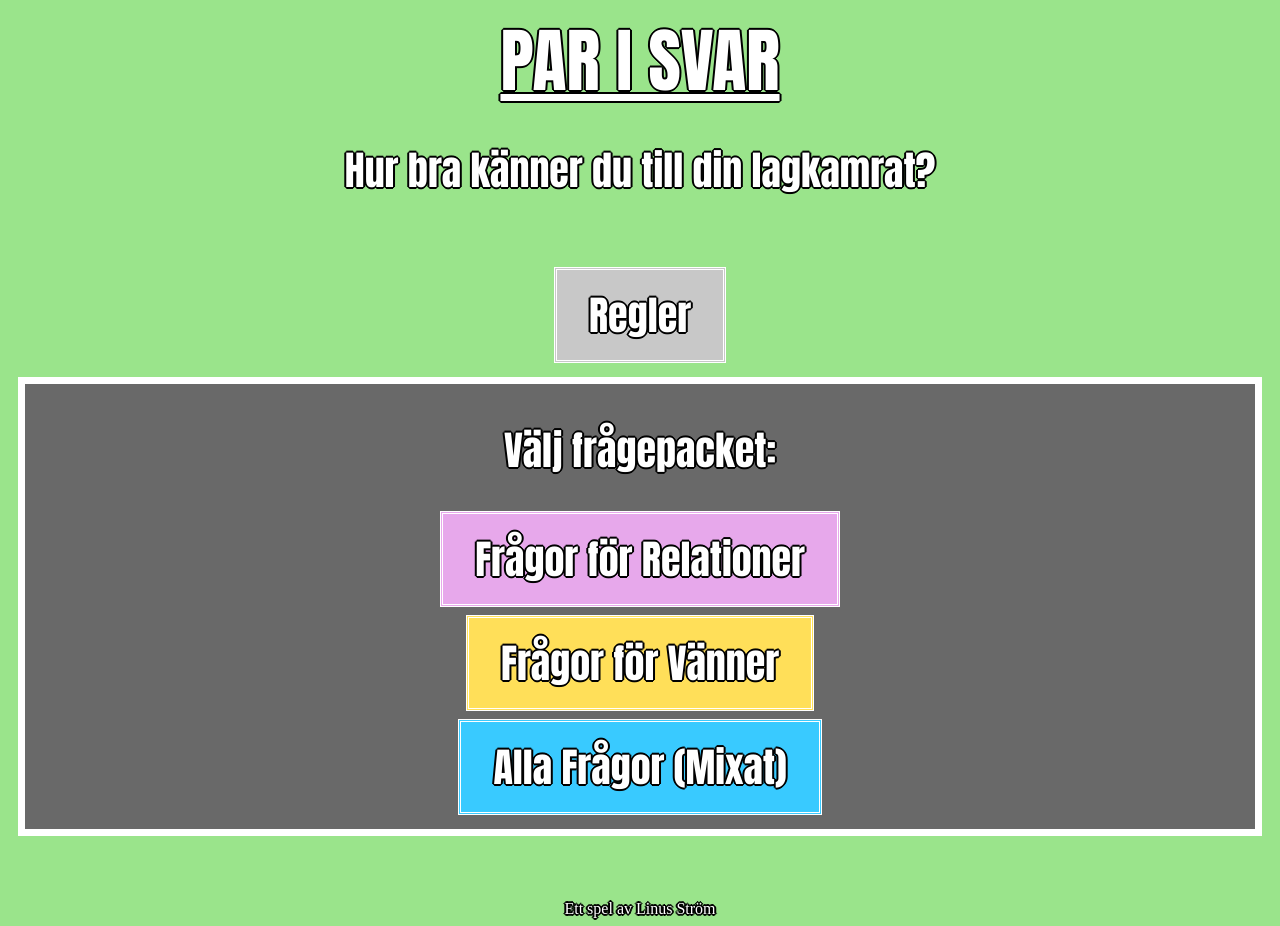
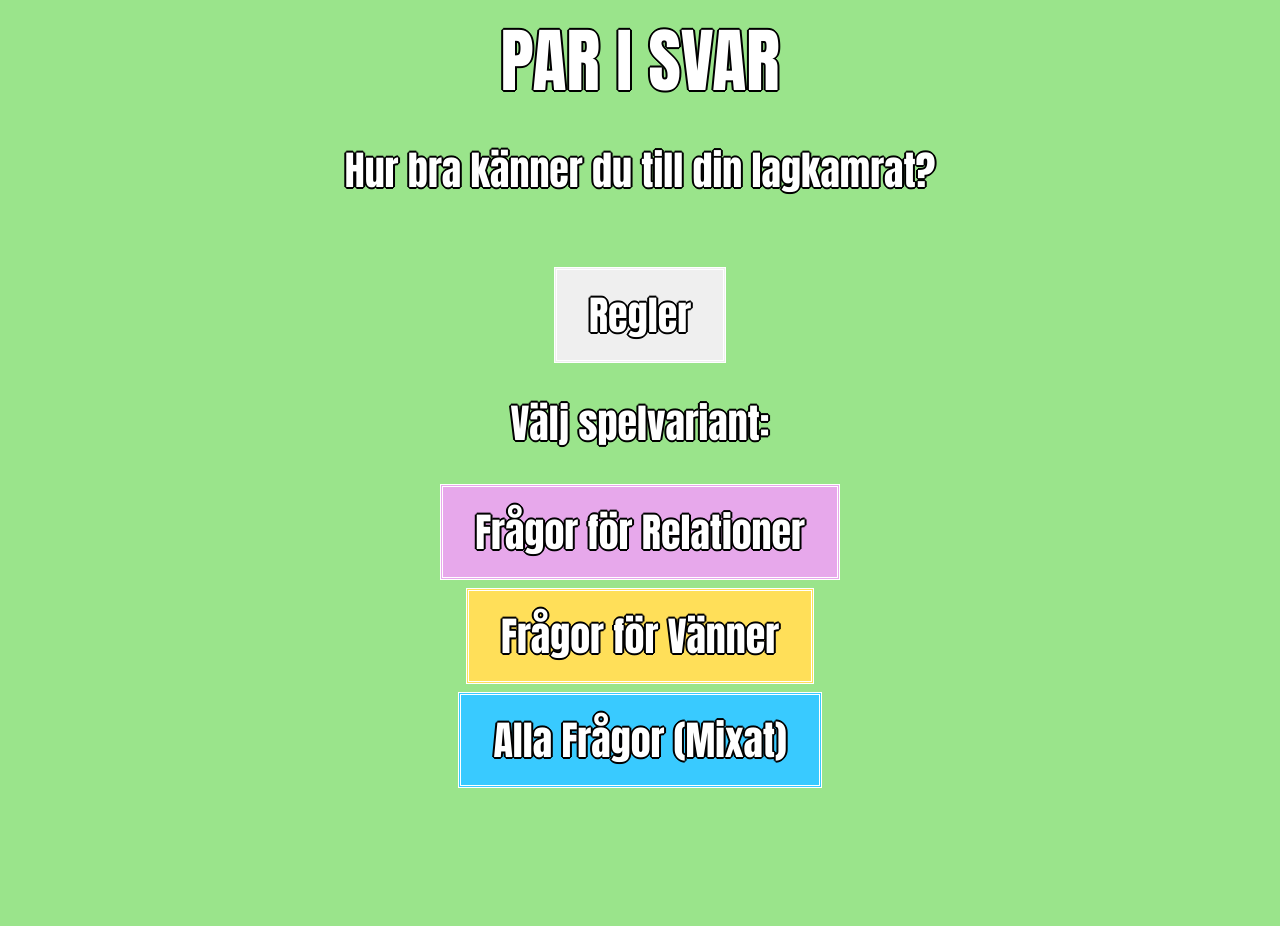
Before and after one commit to ZataTheCreator/ZwordYT.github.io, a plain HTML site: page index.html in a window 1280 px wide. After the commit the page ends 800 px from the top, so only its background shows below. Drawn offline with Linux system fonts and the light colour scheme.

Commit message:
1.3
Senaste 1.2 skulle vara 1.3. Laddar upp den igen med rätt namn

```diff
--- a/Alla frågor/stylealla.css
+++ b/Alla frågor/stylealla.css
@@ -38,11 +38,6 @@ p {
 	font-size: 30px;
 }
 
-p1 {
-	color: white;
-	text-shadow: 2px 0 0 #000, -2px 0 0 #000, 0 2px 0 #000, 0 -2px 0 #000, 1px 1px #000, -1px -1px 0 #000, 1px -1px 0 #000, -1px 1px 0 #000;
-}
-
 .button {
   border: double;
   color: white;
--- a/Relationer/stylerelationer.css
+++ b/Relationer/stylerelationer.css
@@ -38,11 +38,6 @@ p {
 	font-size: 30px;
 }
 
-p1 {
-	color: white;
-	text-shadow: 2px 0 0 #000, -2px 0 0 #000, 0 2px 0 #000, 0 -2px 0 #000, 1px 1px #000, -1px -1px 0 #000, 1px -1px 0 #000, -1px 1px 0 #000;
-}
-
 .button {
   border: double;
   color: white;
--- a/Vänner/stylevänner.css
+++ b/Vänner/stylevänner.css
@@ -38,11 +38,6 @@ p {
 	font-size: 30px;
 }
 
-p1 {
-	color: white;
-	text-shadow: 2px 0 0 #000, -2px 0 0 #000, 0 2px 0 #000, 0 -2px 0 #000, 1px 1px #000, -1px -1px 0 #000, 1px -1px 0 #000, -1px 1px 0 #000;
-}
-
 .button {
   border: double;
   color: white;
--- a/index.html
+++ b/index.html
@@ -8,21 +8,19 @@
 <link rel="stylesheet" href="styledefault.css">
 <!-- Importera Scripts -->
 <script src="scripts.js"></script>
-<title>Par i Svar - Startsida</title>
+<title>Par i Svar</title>
 </head>
 <body>
-	<h><u>PAR I SVAR</u></h>
+	<h>PAR I SVAR</h>
 	<br>
-
 	<h1>Hur bra känner du till din lagkamrat?</h1>
 
 	<br>
 	<br>
 
-	<button id="Regler" type="button" class="button" style="background-color: #C8C8C8" onclick="document.location='Regler.html'" target="_blank">Regler</button>
+	<button id="Regler" type="button" class="button" onclick="document.location='Regler.html'" target="_blank">Regler</button>
 
-	<div class="border">
-	<h1>Välj frågepacket:</h1>
+	<h1>Välj spelvariant:</h1>
 
 	<button id="Relationer" type="button" class="button" style="background-color: #E7A8EB" onclick="document.location='Relationer/Relationer.html'">Frågor för Relationer</button>
 
@@ -33,13 +31,5 @@
 	<br>
 
 	<button id="Alla" type="button" class="button" style="background-color: #39CAFF" onclick="document.location='Alla frågor/Alla frågor.html'">Alla Frågor (Mixat)</button>
-	<br>
-	</div>
-	<br>
-
-	<br>
-	<br>
-
-	<p1>Ett spel av Linus Ström</p1>
 </body>
 </html>
--- a/styledefault.css
+++ b/styledefault.css
@@ -38,11 +38,6 @@ p {
 	font-size: 30px;
 }
 
-p1 {
-	color: white;
-	text-shadow: 2px 0 0 #000, -2px 0 0 #000, 0 2px 0 #000, 0 -2px 0 #000, 1px 1px #000, -1px -1px 0 #000, 1px -1px 0 #000, -1px 1px 0 #000;
-}
-
 .button {
   border: double;
   color: white;
```
Also changed, not shown: Alla frågor/Alla frågor.html (+2 -7 lines), Regler.html (+4 -5 lines), Relationer/Relationer.html (+2 -7 lines), Vänner/Vänner.html (+2 -7 lines).
